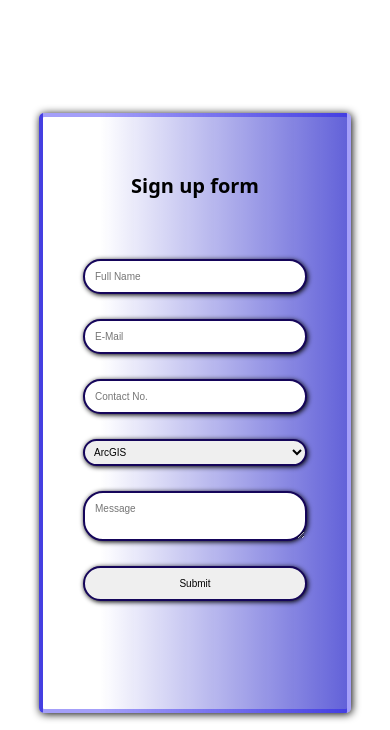
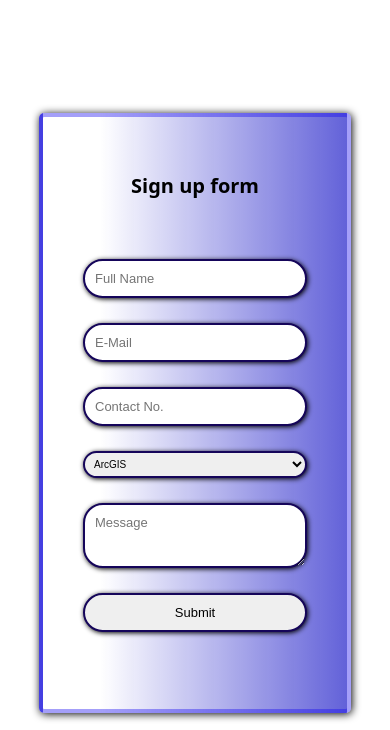
Before and after one commit to Primeskilltraininginstitution/Prime-skill, a plain HTML site: page application.html in a window 390 px wide. Shown: the part 114-844 px from the top of the page. Drawn offline with Linux system fonts and the light colour scheme; files whose address does not match are found by name.

Commit message:
form css

```diff
--- a/style1.css
+++ b/style1.css
@@ -167,7 +167,7 @@ button {
   }
 
   input, textarea, select {
-    font: 2em sans-serif;
+    font-size: 13px;
     width: 100%; /* Make inputs full width */
     box-sizing: border-box;
     border: 2px solid #15055a;
```
